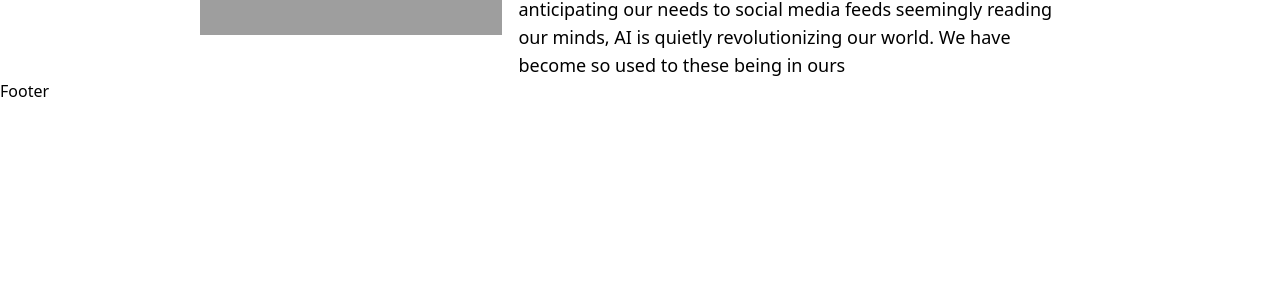
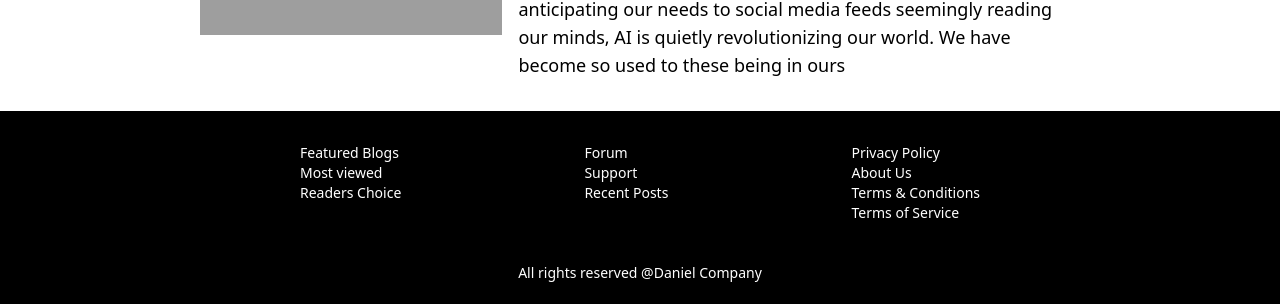
Before and after one commit to Darougah/BLOG-APP, a React (Vite) app in the folder frontend/: page / in a window 1280 px wide. Shown: the part 1361-1665 px from the top of the page. Before the commit the page ends 1464 px from the top, so only its background shows below. Built offline with nearby package versions, Linux system fonts and the light colour scheme; grey boxes are pictures that could not be loaded.

Commit message:
added footer

```diff
--- a/frontend/src/components/Footer.jsx
+++ b/frontend/src/components/Footer.jsx
@@ -1,5 +1,31 @@
 const Footer = () => {
-  return <div>Footer</div>;
+  return (
+    <>
+      <div className="mt-8 w-full bg-black px-8 md:px-[300px] flex md:flex-row flex-col space-y-6 md:space-y-0 items-start md:justify-between text-sm md:text-md py-8 ">
+        <div className="flex flex-col text-white">
+          <p>Featured Blogs</p>
+          <p>Most viewed</p>
+          <p>Readers Choice</p>
+        </div>
+
+        <div className="flex flex-col text-white">
+          <p>Forum</p>
+          <p>Support</p>
+          <p>Recent Posts</p>
+        </div>
+
+        <div className="flex flex-col text-white">
+          <p>Privacy Policy</p>
+          <p>About Us</p>
+          <p>Terms & Conditions</p>
+          <p>Terms of Service</p>
+        </div>
+      </div>
+      <p className="py-2 pb-6 text-center text-white bg-black text-sm">
+        All rights reserved @Daniel Company
+      </p>
+    </>
+  );
 };
 
 export default Footer;
```
